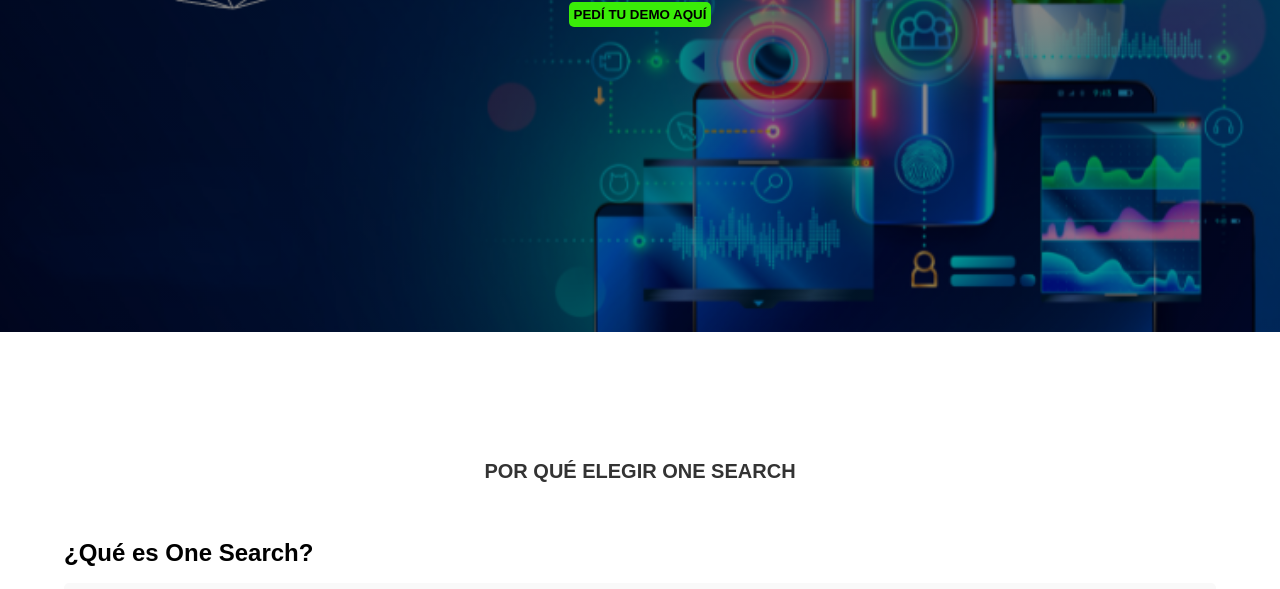
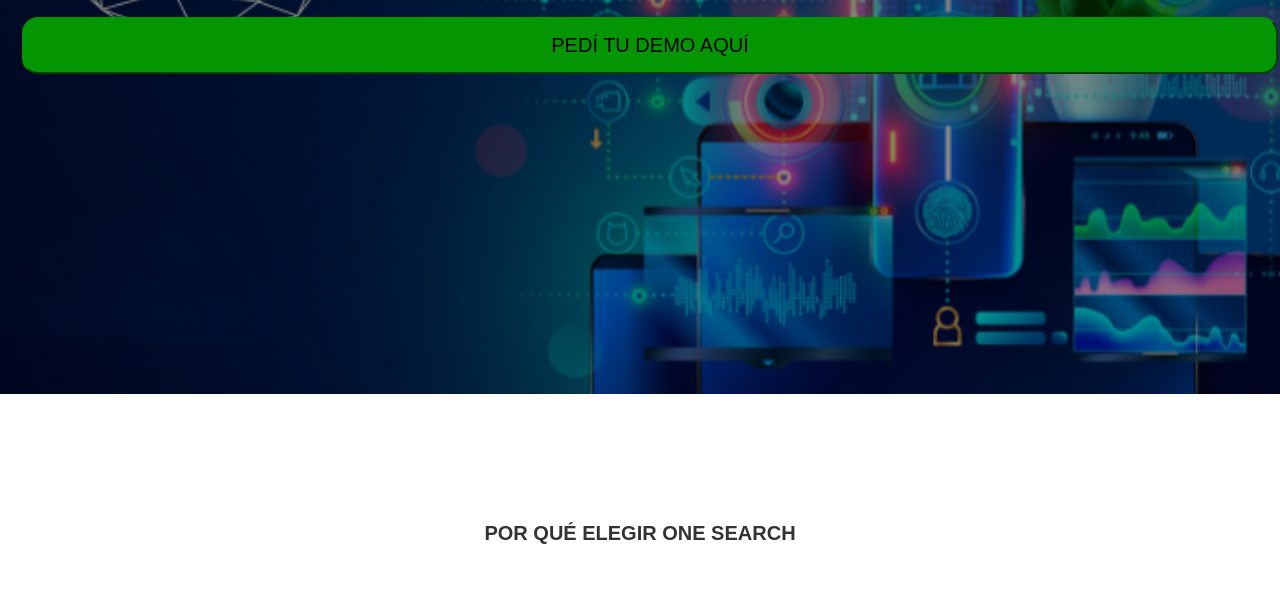
Before and after one commit to emmazaragoza/FOH, a website: page index.html in a window 1280 px wide. Shown: the part 511-1100 px from the top of the page. Drawn offline with Linux system fonts and the light colour scheme.

Commit message:
cambios 1

```diff
--- a/styles.css
+++ b/styles.css
@@ -140,14 +140,16 @@
 }
 
 #servicios .container button {
-    background-color: rgb(58, 236, 8);
-    color: rgb(0, 0, 0);
-    border: none;
-    margin: 5px 10px;
-    padding: 5px 5px;
-    border-radius: 5px;
-    cursor: pointer;
-    font-weight: bold;
+    display: block;
+    width: 100%;
+    color: #000000;
+    background-color: #049602;
+    border-color: #049602;
+    padding: 1rem;
+    font-size: 1.25rem;
+    border-radius: 1rem;
+    margin: 20px 10px;
+    padding: 15px 40px;
 }
 
 /* Servicios */
```
